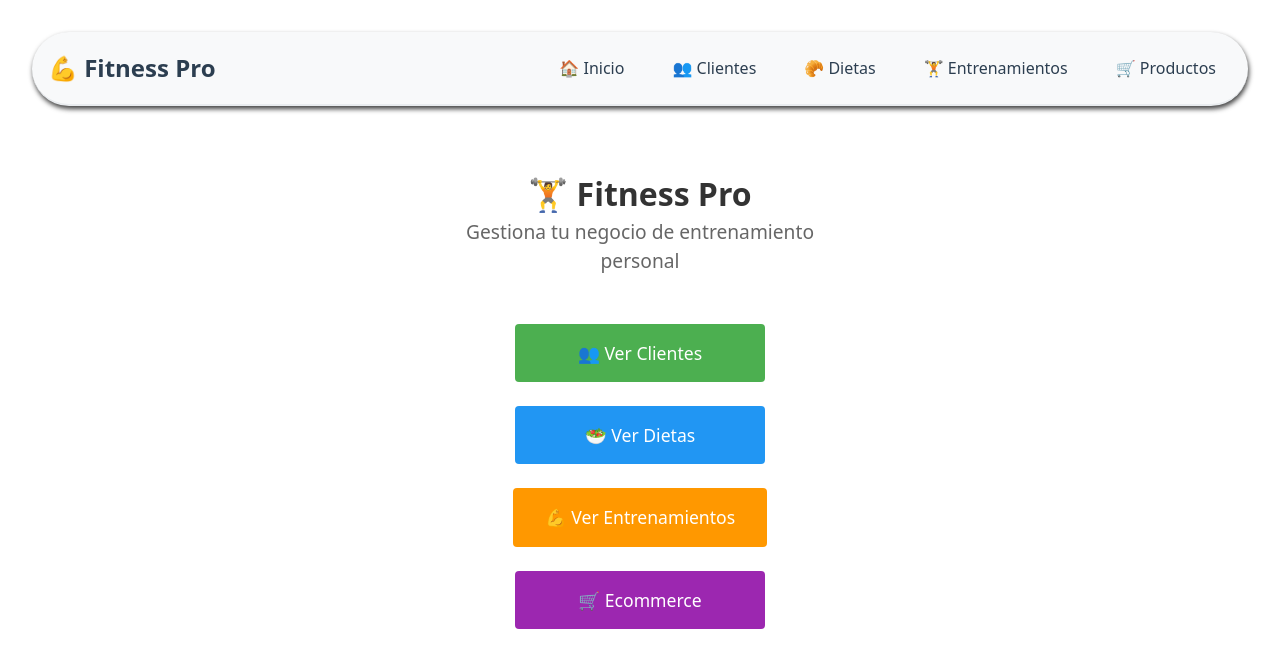
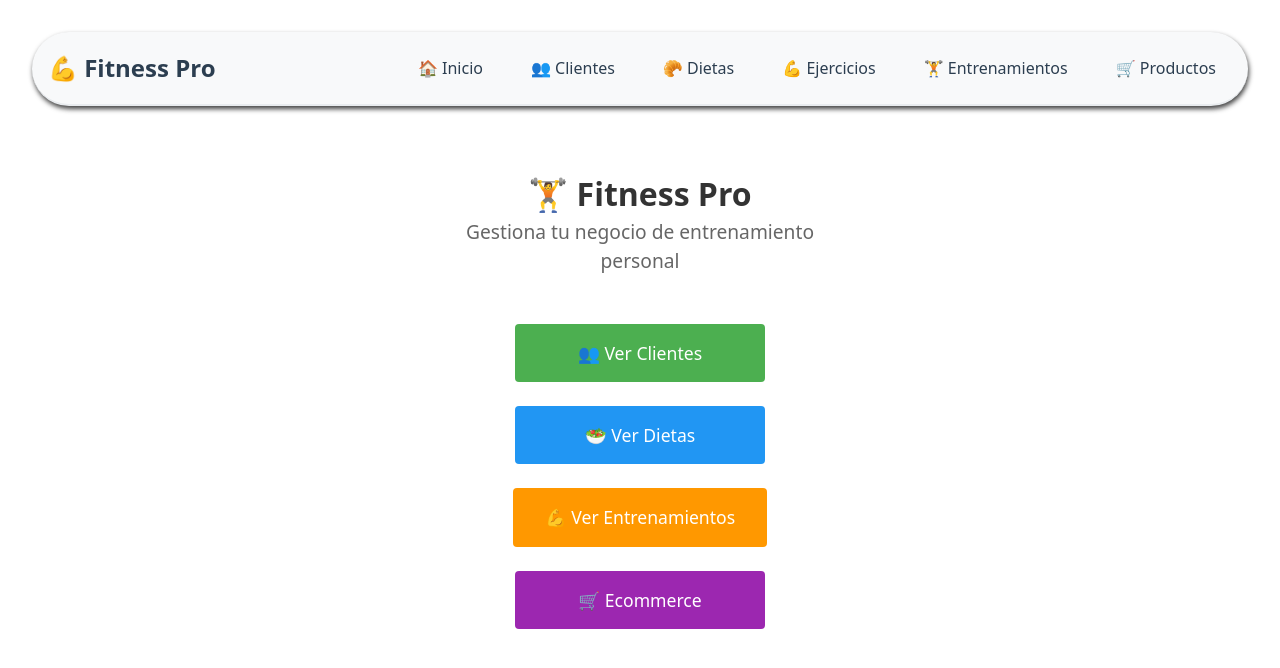
Before and after one commit to Jorgecs14/fitness-app-tfm, a React (Vite) app in the folder frontend/: page / in a window 1280 px wide. Shown: the top 668 px of the page. Built offline with nearby package versions, Linux system fonts and the light colour scheme.

Commit message:
add the link in the layout

```diff
--- a/frontend/src/Layout.tsx
+++ b/frontend/src/Layout.tsx
@@ -10,6 +10,7 @@ export const Layout = () => {
           <Link to="/">🏠 Inicio</Link>
           <Link to="/clients">👥 Clientes</Link>
           <Link to="/diets">🥐 Dietas </Link>
+          <Link to="/exercises">💪 Ejercicios</Link>
           <Link to="/workouts">🏋️ Entrenamientos </Link>
           <Link to="/products">🛒 Productos </Link>
         </div>
```
